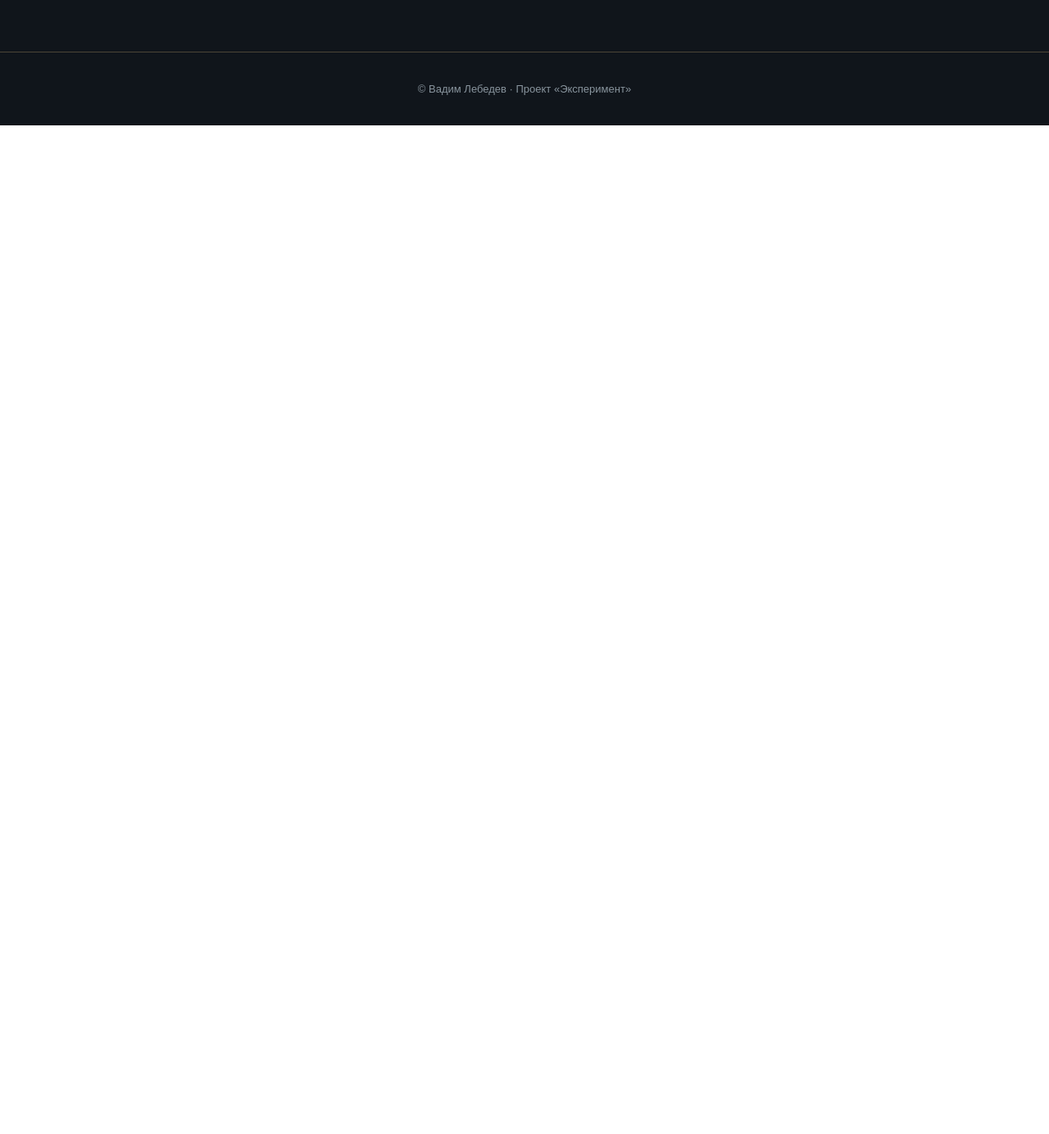
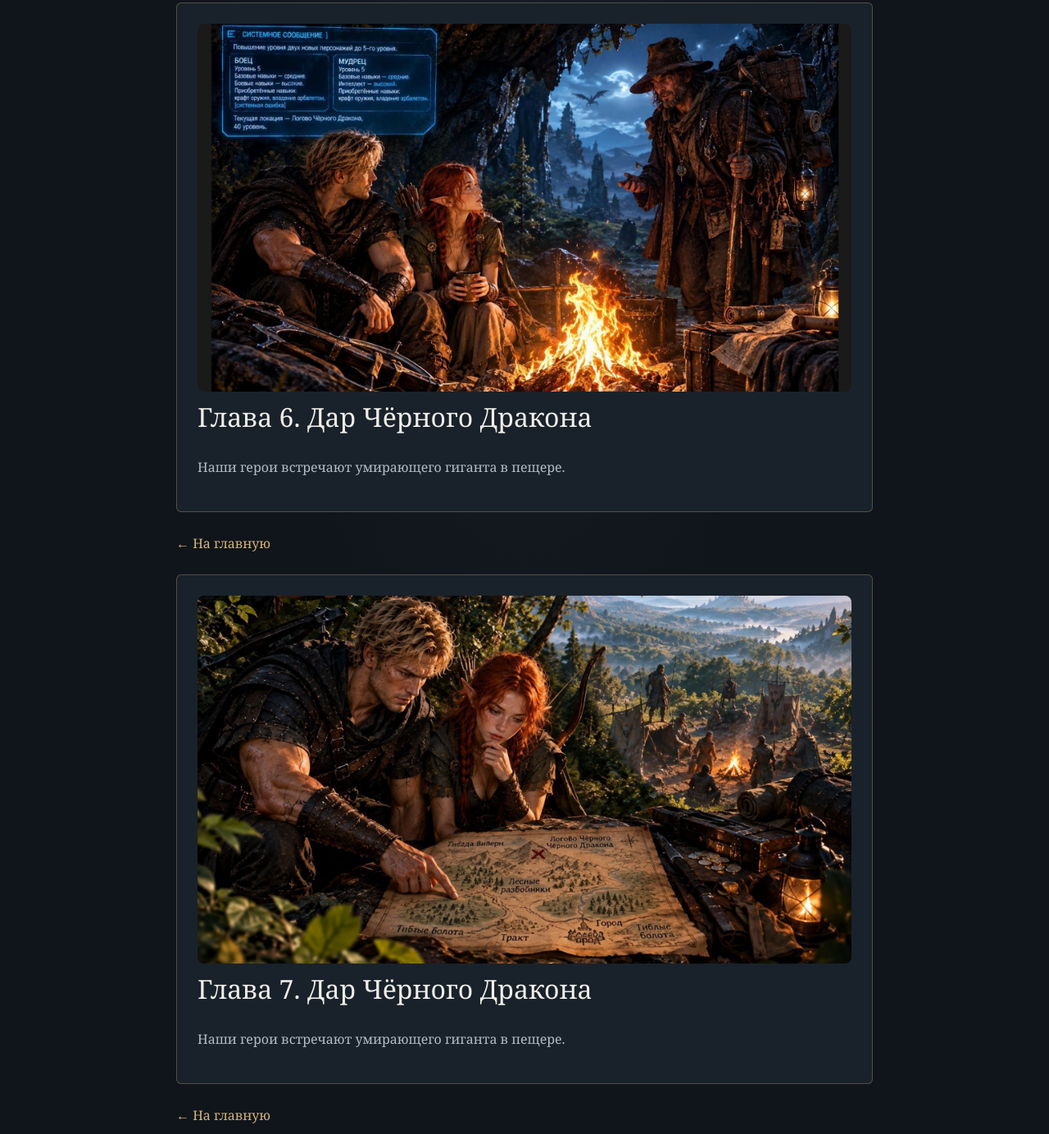
Before and after one commit to thesnailshell/experiment, a plain HTML site: page images.html in a window 1280 px wide. Shown: the part 4068-5452 px from the top of the page at 82% size. Before the commit the page ends 4221 px from the top, so only its background shows below. Drawn offline with Linux system fonts and the light colour scheme.

Commit message:
Update images.html

```diff
--- a/images.html
+++ b/images.html
@@ -80,6 +80,33 @@
     </section>
 
     <a class="back-link" href="index.html">← На главную</a>
+
+    <section class="section-card">
+      <img
+        src="images/chapter-06.jpg"
+        alt="Серж и Эльфи в в логове Чёрного Дракона"
+        style="display:block; width:100%; height:auto; border-radius:8px;"
+      >
+      <h2>Глава 6. Дар Чёрного Дракона</h2>
+      <p>Наши герои встречают умирающего гиганта в пещере.</p>
+    </section>
+
+    <a class="back-link" href="index.html">← На главную</a>
+
+    <section class="section-card">
+      <img
+        src="images/chapter-07.jpg"
+        alt="Серж и Эльфи в в логове Чёрного Дракона"
+        style="display:block; width:100%; height:auto; border-radius:8px;"
+      >
+      <h2>Глава 7. Дар Чёрного Дракона</h2>
+      <p>Наши герои встречают умирающего гиганта в пещере.</p>
+    </section>
+
+    <a class="back-link" href="index.html">← На главную</a>
+  </main>
+
+
   </main>
 
   <footer class="footer">
```
